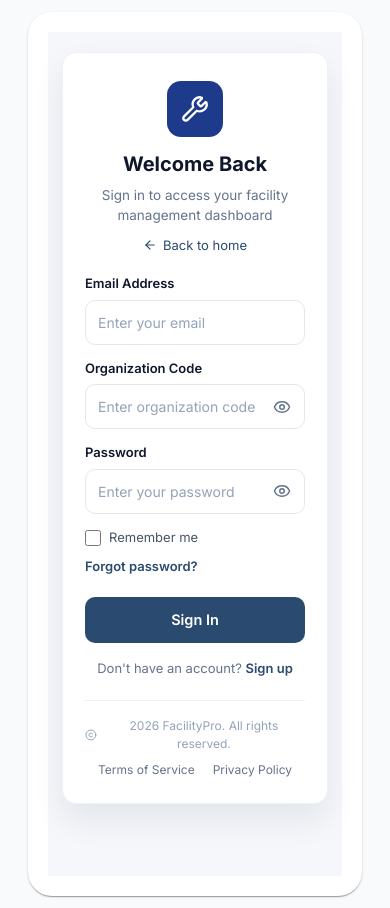
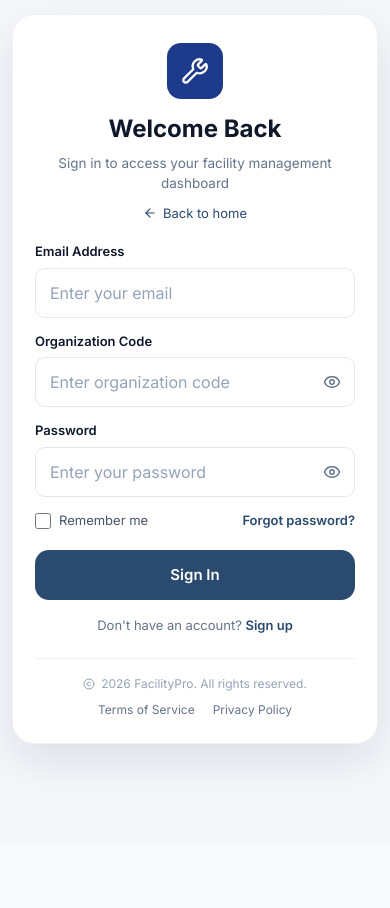
Before and after one commit to Goldicehimself/facilitypro, a React (Vite) app in the folder mfs/: page /login in a window 390 px wide. After the commit the page ends 844 px from the top, so only its background shows below. Built offline with nearby package versions, Linux system fonts and the light colour scheme.

Commit message:
authlayout

```diff
--- a/mfs/src/components/common/Layout/AuthLayout.jsx
+++ b/mfs/src/components/common/Layout/AuthLayout.jsx
@@ -1,5 +1,4 @@
 import React from 'react';
-import { Box, Container, Paper } from '@mui/material';
 import { AnimatePresence, motion } from 'framer-motion';
 import { useLocation } from 'react-router-dom';
 
@@ -7,41 +6,23 @@ const AuthLayout = ({ children }) => {
   const location = useLocation();
 
   return (
-    <Box
-      component="main"
+    <main
       role="main"
-      sx={{
-        minHeight: '100vh',
-        display: 'flex',
-        alignItems: 'center',
-        justifyContent: 'center',
-        backgroundColor: 'background.default',
-        padding: { xs: 1.5, sm: 2 },
-      }}
-    >
-      <Container maxWidth="sm">
-        <Paper className="bg-card shadow mp-auth-surface"
-          sx={{
-            padding: { xs: 2.5, sm: 4 },
-            borderRadius: { xs: 3, sm: 2 },
-            overflow: 'visible'
-          }}
+      className="min-h-screen w-full overflow-x-hidden bg-slate-50"
     >
       <AnimatePresence mode="wait">
         <motion.div
           key={location.pathname}
-              initial={{ opacity: 0, x: 40 }}
-              animate={{ opacity: 1, x: 0 }}
-              exit={{ opacity: 0, x: -40 }}
-              transition={{ duration: 0.45, ease: 'easeOut' }}
-              style={{ position: 'relative' }}
+          initial={{ opacity: 0, y: 12 }}
+          animate={{ opacity: 1, y: 0 }}
+          exit={{ opacity: 0, y: -8 }}
+          transition={{ duration: 0.35, ease: [0.22, 1, 0.36, 1] }}
+          className="min-h-screen w-full"
         >
           {children}
         </motion.div>
       </AnimatePresence>
-        </Paper>
-      </Container>
-    </Box>
+    </main>
   );
 };
 
--- a/mfs/src/pages/Auth/Login.css
+++ b/mfs/src/pages/Auth/Login.css
@@ -266,25 +266,46 @@
 }
 
 @media (max-width: 480px) {
+  .auth-page {
+    padding: max(14px, env(safe-area-inset-top)) 12px max(20px, env(safe-area-inset-bottom));
+  }
+
   .auth-card {
+    max-width: none;
     padding: 28px 22px 24px;
+    border-radius: 22px;
   }
 
   .auth-row {
-    flex-direction: column;
-    align-items: flex-start;
-    gap: 10px;
+    gap: 12px;
+    flex-wrap: wrap;
+  }
+
+  .auth-field input {
+    min-height: 50px;
+    font-size: 16px;
+    padding: 12px 14px;
+  }
+
+  .auth-field--icon input {
+    padding-right: 46px;
+  }
+
+  .auth-submit {
+    min-height: 50px;
+    border-radius: 14px;
+    font-size: 15px;
   }
 }
 @media (max-width: 640px) {
   .auth-page {
     align-items: flex-start;
-    padding: 20px 14px 28px;
+    padding: max(14px, env(safe-area-inset-top)) 12px max(28px, env(safe-area-inset-bottom));
   }
 
   .auth-card {
-    border-radius: 14px;
-    box-shadow: 0 16px 32px rgba(15, 23, 42, 0.08);
+    border-radius: 22px;
+    box-shadow: 0 18px 44px rgba(15, 23, 42, 0.1);
   }
 
   .auth-brand {
@@ -302,6 +323,17 @@
   }
 
   .auth-header h1 {
-    font-size: 20px;
+    font-size: 24px;
   }
 }
+
+@media (max-width: 340px) {
+  .auth-row {
+    align-items: flex-start;
+    flex-direction: column;
+  }
+
+  .auth-card {
+    padding-inline: 18px;
+  }
+}
--- a/mfs/src/pages/Landing/LandingPage.jsx
+++ b/mfs/src/pages/Landing/LandingPage.jsx
@@ -324,25 +324,71 @@ const LandingPage = () => {
           <div className="md:hidden flex items-center gap-2">
             <button
               type="button"
-              className="p-2 rounded-md hover:bg-slate-100"
+              className="relative grid h-10 w-10 place-items-center overflow-hidden rounded-full transition-colors hover:bg-slate-100"
               aria-label={mobileMenuOpen ? "Close menu" : "Open menu"}
               aria-expanded={mobileMenuOpen}
               aria-controls="mobile-nav"
               onClick={() => setMobileMenuOpen((open) => !open)}
             >
+              <AnimatePresence initial={false} mode="wait">
+                <motion.span
+                  key={mobileMenuOpen ? 'close' : 'open'}
+                  initial={reduceMotion ? false : { opacity: 0, rotate: -35, scale: 0.7 }}
+                  animate={{ opacity: 1, rotate: 0, scale: 1 }}
+                  exit={reduceMotion ? { opacity: 0 } : { opacity: 0, rotate: 35, scale: 0.7 }}
+                  transition={{ duration: 0.18, ease: 'easeOut' }}
+                >
                   {mobileMenuOpen ? <X className="h-5 w-5" /> : <Menu className="h-5 w-5" />}
+                </motion.span>
+              </AnimatePresence>
             </button>
           </div>
         </div>
 
-        <div
+        <AnimatePresence initial={false}>
+          {mobileMenuOpen && (
+            <motion.div
               id="mobile-nav"
-          className={`${mobileMenuOpen ? 'block' : 'hidden'} md:hidden border-t border-slate-100 bg-white`}
+              className="overflow-hidden border-t border-slate-100 bg-white/95 shadow-lg shadow-slate-950/5 backdrop-blur-xl md:hidden"
+              initial={reduceMotion ? { opacity: 0 } : { height: 0, opacity: 0, y: -8 }}
+              animate={reduceMotion ? { opacity: 1 } : { height: 'auto', opacity: 1, y: 0 }}
+              exit={reduceMotion ? { opacity: 0 } : { height: 0, opacity: 0, y: -8 }}
+              transition={{ duration: reduceMotion ? 0.12 : 0.3, ease: [0.22, 1, 0.36, 1] }}
             >
-          <div className="mx-auto max-w-7xl px-6 py-4 flex flex-col gap-3">
-            <button type="button" className="landing-mobile-link" onClick={() => scrollToSection('features')}>Features</button>
-            <button type="button" className="landing-mobile-link" onClick={() => scrollToSection('workflow')}>How it works</button>
-            <button type="button" className="landing-mobile-link" onClick={() => scrollToSection('pricing')}>Pricing</button>
+              <motion.div
+                className="mx-auto flex max-w-7xl flex-col gap-3 px-6 py-5"
+                initial="hidden"
+                animate="visible"
+                exit="hidden"
+                variants={{
+                  hidden: {},
+                  visible: { transition: { staggerChildren: reduceMotion ? 0 : 0.065, delayChildren: 0.04 } },
+                }}
+              >
+                {[
+                  ['Features', 'features'],
+                  ['How it works', 'workflow'],
+                  ['Pricing', 'pricing'],
+                ].map(([label, section], index) => (
+                  <motion.button
+                    key={section}
+                    type="button"
+                    className="landing-mobile-link"
+                    variants={{
+                      hidden: { opacity: 0, x: reduceMotion ? 0 : index % 2 === 0 ? -34 : 34 },
+                      visible: { opacity: 1, x: 0, transition: { duration: 0.32, ease: [0.22, 1, 0.36, 1] } },
+                    }}
+                    onClick={() => scrollToSection(section)}
+                  >
+                    {label}
+                  </motion.button>
+                ))}
+                <motion.div
+                  variants={{
+                    hidden: { opacity: 0, x: reduceMotion ? 0 : 34 },
+                    visible: { opacity: 1, x: 0, transition: { duration: 0.32, ease: [0.22, 1, 0.36, 1] } },
+                  }}
+                >
                   <Button
                     className="btn-53 btn-53--compact w-full"
                     aria-label="Sign In"
@@ -358,6 +404,13 @@ const LandingPage = () => {
                       ))}
                     </div>
                   </Button>
+                </motion.div>
+                <motion.div
+                  variants={{
+                    hidden: { opacity: 0, x: reduceMotion ? 0 : -34 },
+                    visible: { opacity: 1, x: 0, transition: { duration: 0.32, ease: [0.22, 1, 0.36, 1] } },
+                  }}
+                >
                   <Button
                     className="btn-23 w-full"
                     onClick={() => {
@@ -368,8 +421,11 @@ const LandingPage = () => {
                     <span className="text">Get Started</span>
                     <span className="marquee" aria-hidden="true">Get Started</span>
                   </Button>
-          </div>
-        </div>
+                </motion.div>
+              </motion.div>
+            </motion.div>
+          )}
+        </AnimatePresence>
       </header>
 
       <main>
```
Also changed, not shown: 1 other file (tests, documents, lock files or other folders). Lines whose indentation alone changed are shown as unchanged.
